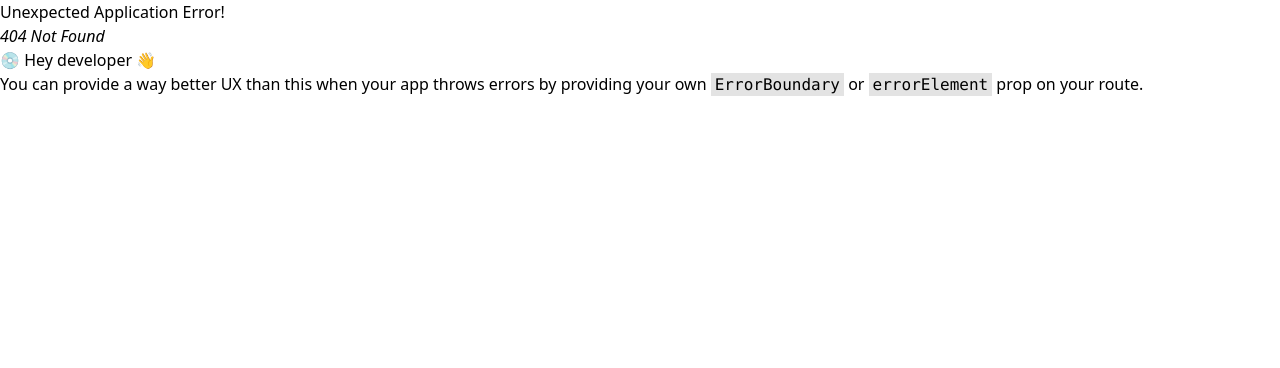
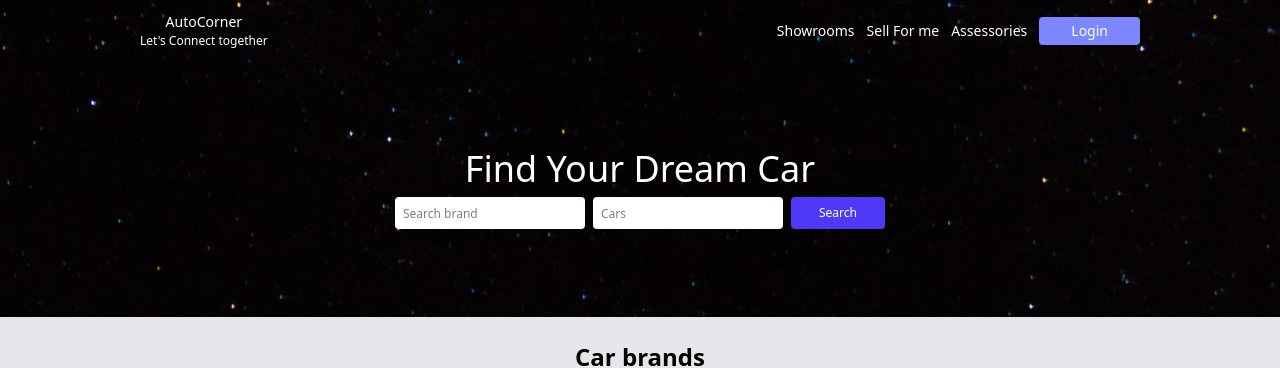
Before and after one commit to mwaleedamir/autoconnect, a React (Vite) app: page /sell-for-me in a window 1280 px wide. Before the commit this address had no page. Shown: the top 368 px of the page. Built offline with nearby package versions, Linux system fonts and the light colour scheme.

Commit message:
adding new files

```diff
--- a/src/components/Navbar.jsx
+++ b/src/components/Navbar.jsx
@@ -5,11 +5,9 @@ import Button from "../utils/Button";
 
 const Navbar = () => {
   const Links = [
-    // { label: 'Home', to: '/' },
-    { label: "Showrooms", to: "/maketplace" },
+    { label: "Showrooms", to: "/marketplace" },
     { label: "Sell For me", to: "/sell-for-me" },
-    { label: "Assessories", to: "/shop" }
-    // className=" bg-gradient-to-tr from-blue-700 from-10% via-blue-400 via-30% to-blue-500 to-90% "
+    { label: "Assessories", to: "/assessories" }
   ];
 
   return (
@@ -18,8 +16,6 @@ const Navbar = () => {
       style={{
         backgroundImage: `url('/images/bg2.jpg')`
       }}
-
-      // md:w-[90%]
     >
       <div className="flex flex-col justify-between items-center">
         <div className="flex justify-between items-center p-3 text-sm text-white w-[80%] justify-self-center">
--- /dev/null
+++ b/src/pages/Assessories.jsx
@@ -0,0 +1,11 @@
+import React from 'react'
+
+const Assessories = () => {
+  return (
+    <div>
+      h1
+    </div>
+  )
+}
+
+export default Assessories
--- /dev/null
+++ b/src/pages/SellForMe.jsx
@@ -0,0 +1,13 @@
+import React from 'react'
+import { Outlet } from 'react-router-dom'
+
+const SellForMe = () => {
+  return (
+    <div className='bg-white'>
+      <Outlet/>
+      h1
+    </div>
+  )
+}
+
+export default SellForMe
--- /dev/null
+++ b/src/pages/Showrooms.jsx
@@ -0,0 +1,11 @@
+import React from 'react'
+
+const Showrooms = () => {
+  return (
+    <div>
+      h1
+    </div>
+  )
+}
+
+export default Showrooms
```
Also changed, not shown: src/App.jsx (+12 -5 lines).
